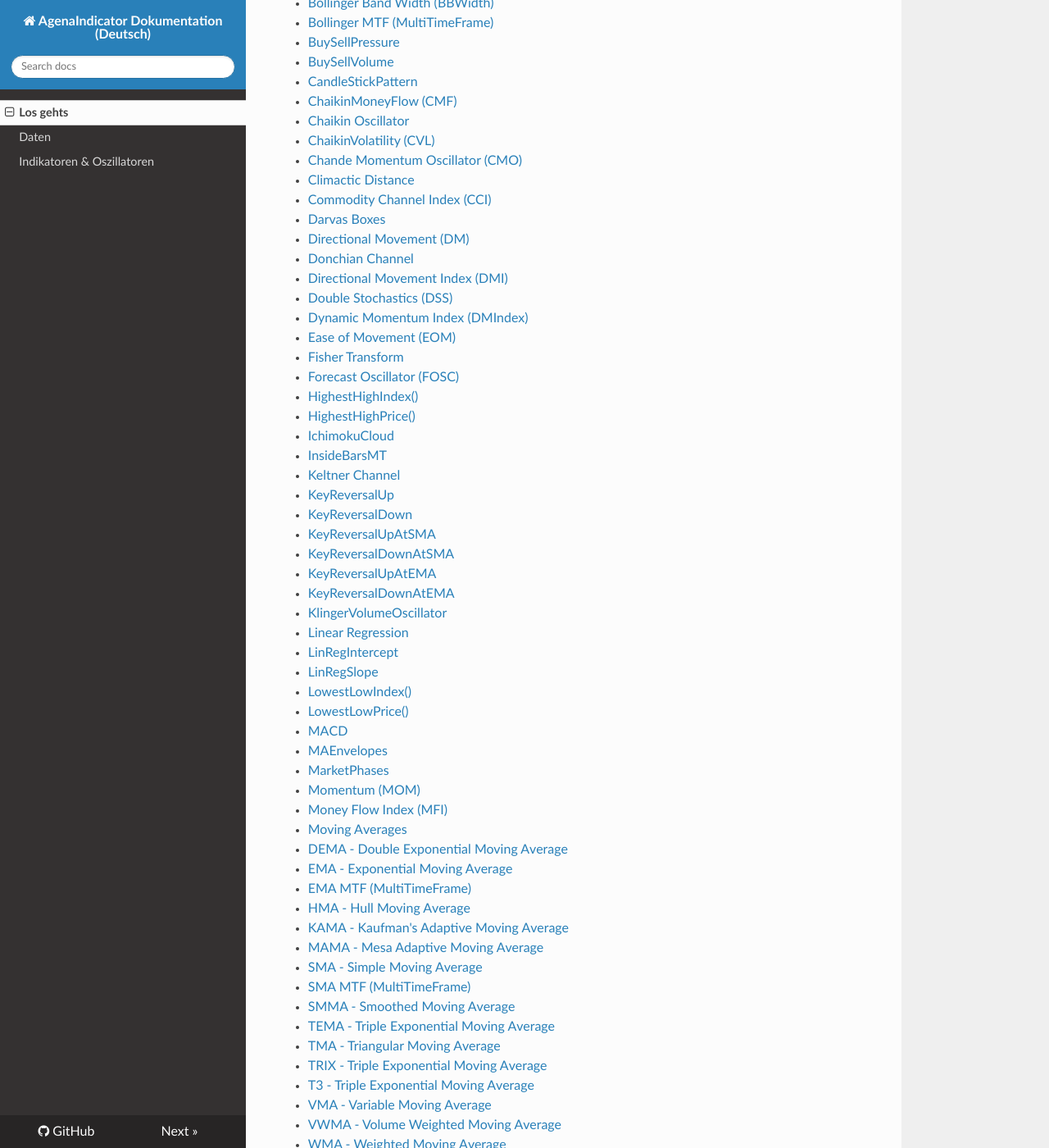
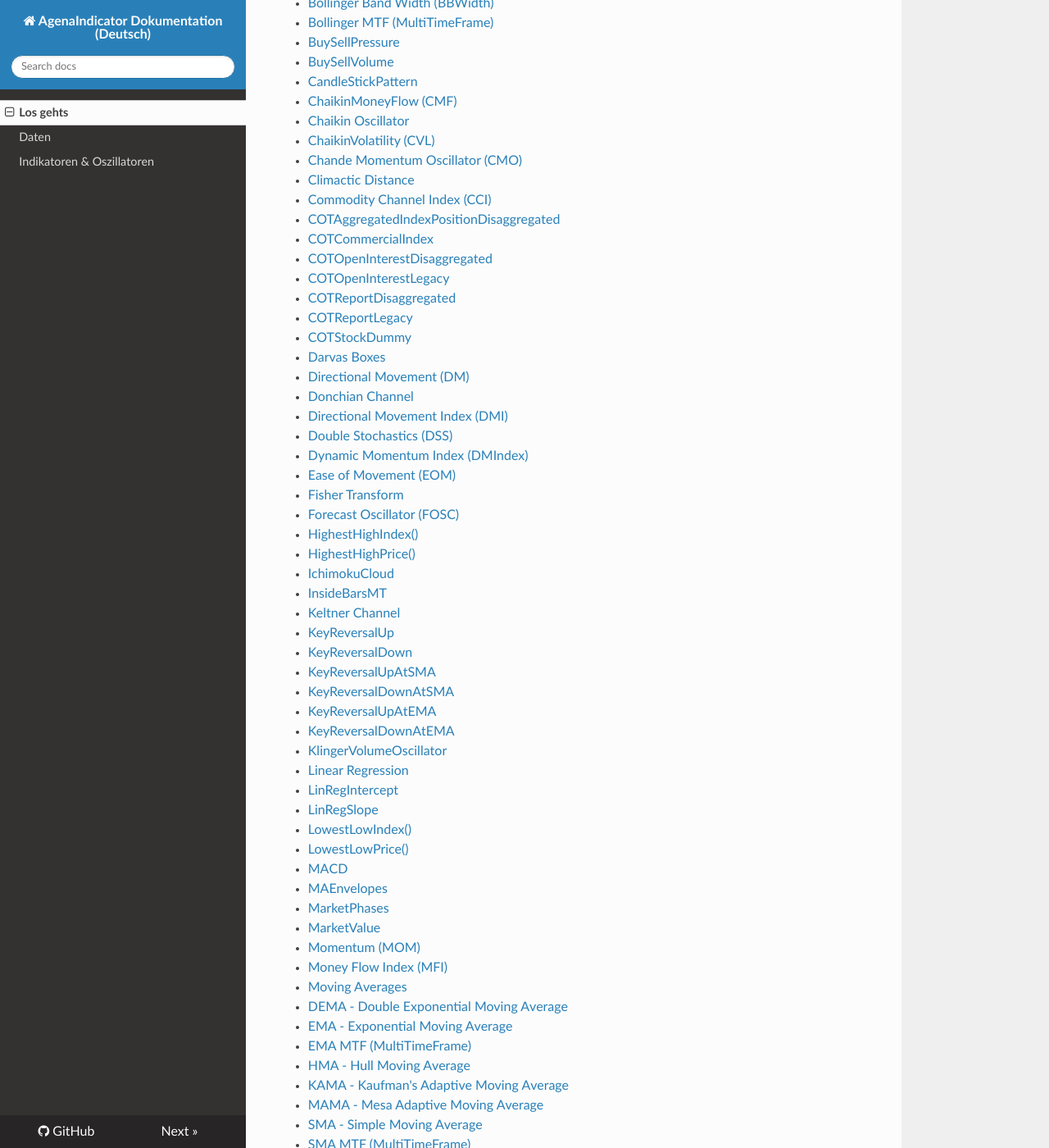
Before and after one commit to AgenaTrader/AgenaIndicator-documentation-de, an MkDocs documentation site: the page built from sources/index.md, in a window 1280 px wide and 1400 px high, scrolled down 1121 px. Shown: the whole window at 82% size. Built offline with MkDocs 1.6.1, drawn with Linux system fonts in a browser that asks for light colours; nearby versions of some CDN libraries; old or Windows-style settings are respelled for this version of MkDocs.

Commit message:
Update index.md

```diff
--- a/sources/index.md
+++ b/sources/index.md
@@ -44,6 +44,13 @@ Möchten Sie mehr über die AgenaTrader Indikatoren zu lernen? Wir haben die Res
 -   [Chande Momentum Oscillator (CMO)](./indikatoren_und_oszillatoren.md#chande-momentum-oscillator-cmo)
 -   [Climactic Distance](./indikatoren_und_oszillatoren.md#climactic-distance)
 -   [Commodity Channel Index (CCI)](./indikatoren_und_oszillatoren.md#commodity-channel-index-cci)
+-   [COTAggregatedIndexPositionDisaggregated](./indikatoren_und_oszillatoren.md#COTAggregatedIndexPositionDisaggregated)
+-   [COTCommercialIndex](./indikatoren_und_oszillatoren.md#COTCommercialIndex)
+-   [COTOpenInterestDisaggregated](./indikatoren_und_oszillatoren.md#COTOpenInterestDisaggregated)
+-   [COTOpenInterestLegacy](./indikatoren_und_oszillatoren.md#COTOpenInterestLegacy)
+-   [COTReportDisaggregated](./indikatoren_und_oszillatoren.md#COTReportDisaggregated)
+-   [COTReportLegacy](./indikatoren_und_oszillatoren.md#COTReportLegacy)
+-   [COTStockDummy](./indikatoren_und_oszillatoren.md#COTStockDummy)
 -   [Darvas Boxes](./indikatoren_und_oszillatoren.md#darvas-boxes)
 -   [Directional Movement (DM)](./indikatoren_und_oszillatoren.md#directional-movement-dm)
 -   [Donchian Channel](./indikatoren_und_oszillatoren.md#donchian-channel)
@@ -73,6 +80,7 @@ Möchten Sie mehr über die AgenaTrader Indikatoren zu lernen? Wir haben die Res
 -   [MACD](./indikatoren_und_oszillatoren.md#macd)
 -   [MAEnvelopes](./indikatoren_und_oszillatoren.md#maenvelopes)
 -   [MarketPhases](./indikatoren_und_oszillatoren.md#marketphases)
+-   [MarketValue](./indicators_oscillators.md#MarketValue)
 -   [Momentum (MOM)](./indikatoren_und_oszillatoren.md#momentum-mom)
 -   [Money Flow Index (MFI)](./indikatoren_und_oszillatoren.md#money-flow-index-mfi)
 -   [Moving Averages](./indikatoren_und_oszillatoren.md#moving-averages)
```
